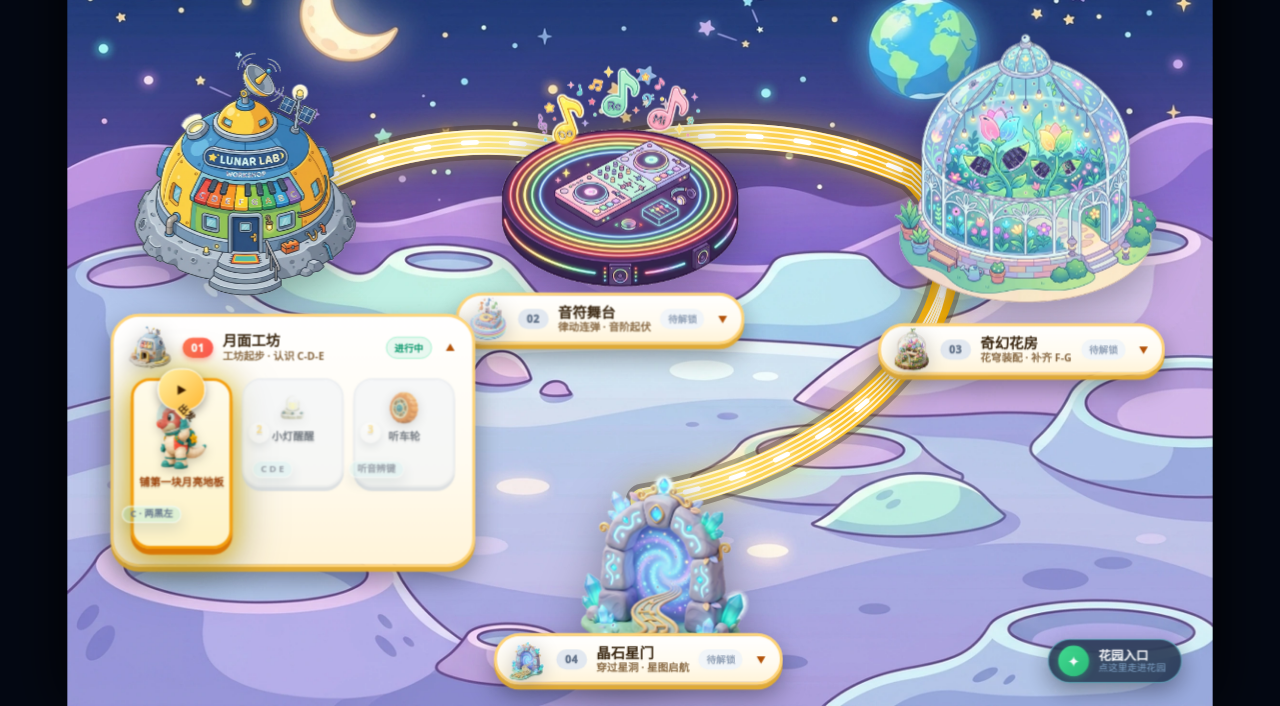
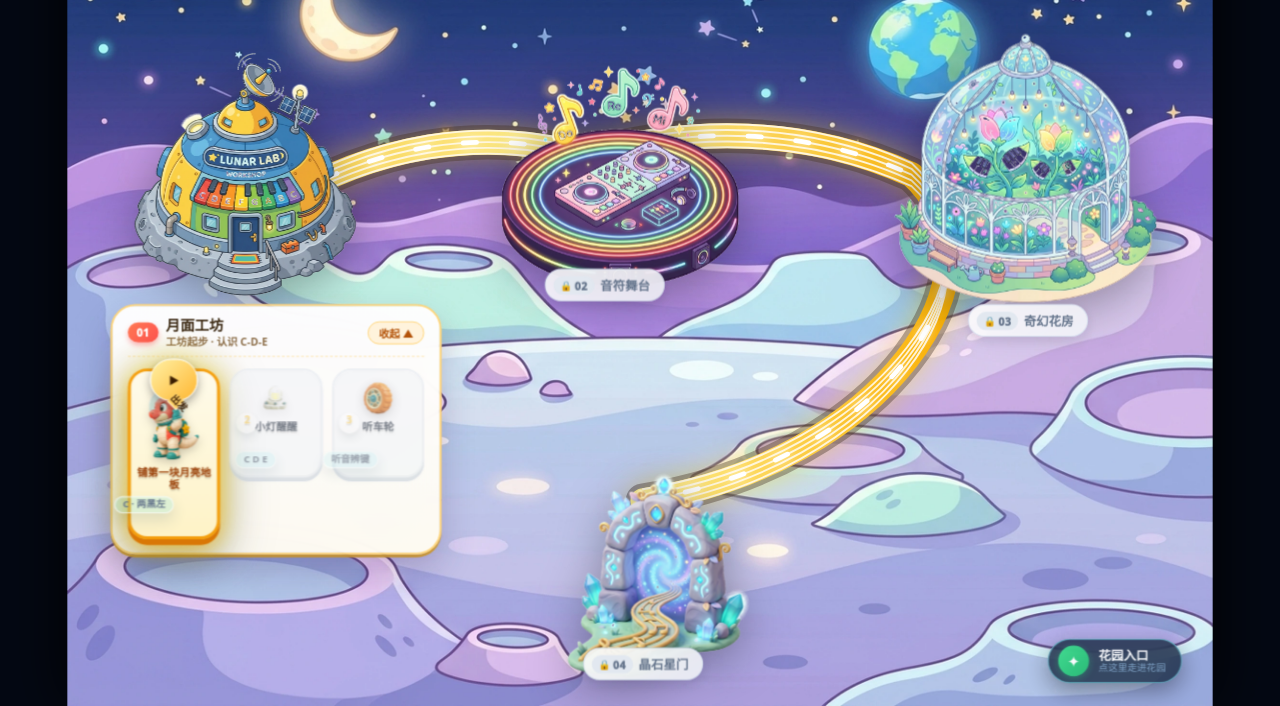
Before and after one commit to linglinghahaha/star-dino-piano, a website: page index.html in a window 1280 px wide. Shown: the part 94-800 px from the top of the page. Drawn offline with Linux system fonts and the light colour scheme.

Commit message:
refactor(ui): slim station pills, strip redundant icons/labels, and decouple horizontal layout to eliminate stacking

```diff
--- a/course-director.css
+++ b/course-director.css
@@ -1550,76 +1550,190 @@ html[data-motion="reduced"] .map-shell[data-course-director="true"] .garden-rest
 .phase-hub {
   position: absolute;
   z-index: 12;
-  transition: all 0.35s cubic-bezier(0.34, 1.56, 0.64, 1);
+  transition: all 0.32s cubic-bezier(0.34, 1.4, 0.64, 1);
   box-sizing: border-box;
-  background: linear-gradient(180deg, #ffffff 0%, #fffbf0 60%, #fff4d9 100%);
-  border: 3px solid #ffd57a;
-  border-radius: 999px;
-  box-shadow: 0 5px 0 #dfaa37, 0 12px 28px rgba(0, 0, 0, 0.38);
-  backdrop-filter: blur(14px);
-  padding: 6px 14px 6px 8px;
-}
-
-/* Station 1: Moon Base Workshop (Directly anchored below workshop steps) */
-.phase-hub-1 {
+}
+
+/* --- Collapsed State: Exquisite Compact Capsule Milestone (彻底去重、超薄精致) --- */
+.phase-hub:not(.drawer-open) {
+  padding: 4px 14px 4px 8px !important;
+  border-radius: 999px !important;
+  display: inline-flex !important;
+  align-items: center !important;
+  height: 34px !important;
+  background: linear-gradient(135deg, rgba(255, 255, 255, 0.95) 0%, rgba(255, 250, 240, 0.95) 100%) !important;
+  border: 1.5px solid rgba(255, 215, 120, 0.9) !important;
+  box-shadow: 0 4px 14px rgba(45, 18, 75, 0.15), 0 2px 0 #dfaa37 !important;
+  backdrop-filter: blur(12px) !important;
+  cursor: pointer !important;
+  white-space: nowrap !important;
+}
+
+.phase-hub-1:not(.drawer-open):hover,
+.phase-hub-3:not(.drawer-open):hover {
+  transform: translateY(-2px) scale(1.05) !important;
+  box-shadow: 0 6px 18px rgba(255, 190, 50, 0.4), 0 2px 0 #dfaa37 !important;
+  border-color: #ffb703 !important;
+}
+
+.phase-hub-2:not(.drawer-open):hover,
+.phase-hub-4:not(.drawer-open):hover {
+  transform: translate(-50%, calc(-50% - 2px)) scale(1.05) !important;
+  box-shadow: 0 6px 18px rgba(255, 190, 50, 0.4), 0 2px 0 #dfaa37 !important;
+  border-color: #ffb703 !important;
+}
+
+.phase-hub.locked:not(.drawer-open) {
+  background: linear-gradient(135deg, rgba(255, 255, 255, 0.88) 0%, rgba(243, 245, 250, 0.88) 100%) !important;
+  border: 1.5px solid rgba(215, 225, 240, 0.9) !important;
+  box-shadow: 0 4px 12px rgba(20, 10, 40, 0.1) !important;
+}
+
+.phase-hub:not(.drawer-open) .phase-hub-sub,
+.phase-hub:not(.drawer-open) .phase-collapse-chip,
+.phase-hub:not(.drawer-open) .phase-status-tag,
+.phase-hub:not(.drawer-open) .phase-hub-icon,
+.phase-hub:not(.drawer-open) .drawer-toggle-arrow {
+  display: none !important;
+}
+
+.phase-hub:not(.drawer-open) .phase-hub-header {
+  margin-bottom: 0 !important;
+  gap: 6px !important;
+}
+
+.phase-hub:not(.drawer-open) .phase-hub-title-group strong {
+  font-size: 13px !important;
+  font-weight: 900 !important;
+  color: #3b2812 !important;
+  line-height: 1 !important;
+}
+
+.phase-hub.locked:not(.drawer-open) .phase-hub-title-group strong {
+  color: #64748b !important;
+  font-weight: 850 !important;
+}
+
+.phase-hub:not(.drawer-open) .phase-hub-badge {
+  padding: 2px 7px !important;
+  font-size: 11px !important;
+}
+
+/* --- Open Drawer State: Tactile Candy Tray with Frosted Blur (展开即赏) --- */
+.phase-hub.drawer-open {
+  background: linear-gradient(180deg, rgba(255, 255, 255, 0.96) 0%, rgba(255, 252, 242, 0.96) 100%) !important;
+  border: 2px solid #ffd57a !important;
+  border-radius: 26px !important;
+  box-shadow: 0 16px 36px rgba(45, 18, 75, 0.22), 0 3px 0 #dfaa37 !important;
+  backdrop-filter: blur(20px) !important;
+  padding: 12px 16px 14px !important;
+}
+
+.phase-hub.drawer-open .phase-hub-header {
+  display: flex !important;
+  align-items: center !important;
+  gap: 8px !important;
+  margin-bottom: 12px !important;
+  padding-bottom: 8px !important;
+  border-bottom: 1px dashed rgba(255, 205, 100, 0.5) !important;
+  width: 100% !important;
+}
+
+.phase-hub.drawer-open .phase-hub-sub {
+  display: block !important;
+  font-size: 11px !important;
+  font-weight: 750 !important;
+  color: #8c6d48 !important;
+  margin-top: 1px !important;
+}
+
+.phase-collapse-chip {
+  display: inline-flex !important;
+  align-items: center !important;
+  margin-left: auto !important;
+  background: #fff3dc !important;
+  border: 1px solid #ffd57a !important;
+  color: #b45309 !important;
+  font-size: 11px !important;
+  font-weight: 850 !important;
+  padding: 3px 10px !important;
+  border-radius: 999px !important;
+  transition: all 0.2s ease !important;
+}
+
+.phase-hub-header:hover .phase-collapse-chip {
+  background: #ffb703 !important;
+  color: #2b1700 !important;
+  transform: scale(1.05) !important;
+}
+
+.lock-glyph {
+  font-size: 10px !important;
+  margin-right: 2px !important;
+  display: inline-block !important;
+}
+
+/* Individual Station Coordinates & Layout (彻底消灭重叠与横向碰撞) */
+/* Station 1: Moon Base Workshop */
+.phase-hub-1:not(.drawer-open) {
+  left: 135px !important;
+  top: 415px !important;
+  transform: none !important;
+  z-index: 16 !important;
+}
+.phase-hub-1.drawer-open {
   left: 45px !important;
-  top: 425px !important;
+  top: 415px !important;
   transform: none !important;
-  width: auto !important;
+  width: 345px !important;
   z-index: 16 !important;
 }
-.phase-hub-1.drawer-open {
-  width: 380px !important;
-  max-width: 390px !important;
-  border-radius: 30px !important;
-  padding: 14px 18px 16px !important;
-}
-
-/* Station 2: Central Music Turntable (Directly anchored below DJ platform) */
-.phase-hub-2 {
-  left: 555px !important;
-  top: 430px !important;
+
+/* Station 2: Central Music Turntable */
+.phase-hub-2:not(.drawer-open) {
+  left: 560px !important;
+  top: 395px !important;
   transform: translate(-50%, -50%) !important;
-  width: auto !important;
   z-index: 15 !important;
 }
 .phase-hub-2.drawer-open {
-  top: 475px !important;
-  width: 440px !important;
-  border-radius: 30px !important;
-  padding: 14px 18px 16px !important;
-}
-
-/* Station 3: Greenhouse Dome (Directly anchored below conservatory) */
-.phase-hub-3 {
-  right: 50px !important;
+  left: 560px !important;
+  top: 465px !important;
+  transform: translate(-50%, -50%) !important;
+  width: 410px !important;
+  z-index: 15 !important;
+}
+
+/* Station 3: Greenhouse Dome */
+.phase-hub-3:not(.drawer-open) {
+  right: 130px !important;
   left: auto !important;
-  top: 435px !important;
+  top: 415px !important;
   transform: none !important;
-  width: auto !important;
   z-index: 14 !important;
 }
 .phase-hub-3.drawer-open {
-  width: 440px !important;
-  border-radius: 30px !important;
-  padding: 14px 18px 16px !important;
-}
-
-/* Station 4: Crystal Arch Portal (Directly anchored below crystal arch portal) */
-.phase-hub-4 {
-  left: 595px !important;
-  top: 785px !important;
+  right: 45px !important;
+  left: auto !important;
+  top: 415px !important;
+  transform: none !important;
+  width: 410px !important;
+  z-index: 14 !important;
+}
+
+/* Station 4: Crystal Arch Portal */
+.phase-hub-4:not(.drawer-open) {
+  left: 600px !important;
+  top: 790px !important;
   transform: translate(-50%, -50%) !important;
-  width: auto !important;
   z-index: 13 !important;
 }
 .phase-hub-4.drawer-open {
-  left: 320px !important;
-  top: 710px !important;
+  left: 310px !important;
+  top: 700px !important;
   transform: translate(-50%, -50%) !important;
-  width: 330px !important;
-  border-radius: 30px !important;
-  padding: 14px 18px 16px !important;
+  width: 300px !important;
+  z-index: 13 !important;
 }
 
 /* Compact Capsule Garden Entrance Marker */
@@ -1702,27 +1816,6 @@ html[data-motion="reduced"] .map-shell[data-course-director="true"] .garden-rest
   outline: none !important;
 }
 
-.phase-hub.drawer-open .phase-hub-header {
-  margin-bottom: 14px !important;
-}
-
-/* 3D Vignette Illustration for Each Station (Pure Transparent Background) */
-.phase-hub-icon {
-  width: 44px !important;
-  height: 44px !important;
-  border-radius: 0 !important;
-  background: transparent !important;
-  object-fit: contain !important;
-  filter: drop-shadow(0 4px 10px rgba(0, 0, 0, 0.22)) drop-shadow(0 1px 3px rgba(255, 255, 255, 0.6)) !important;
-  flex-shrink: 0 !important;
-  margin: -4px 2px -4px -2px !important;
-  transition: transform 0.3s cubic-bezier(0.34, 1.56, 0.64, 1) !important;
-}
-
-.phase-hub-header:hover .phase-hub-icon {
-  transform: scale(1.15) rotate(-5deg) !important;
-}
-
 .phase-hub-badge {
   display: inline-flex !important;
   align-items: center !important;
@@ -1764,39 +1857,6 @@ html[data-motion="reduced"] .map-shell[data-course-director="true"] .garden-rest
   font-weight: 700 !important;
   color: #8c6d48 !important;
   line-height: 1.15 !important;
-}
-
-.phase-status-tag {
-  display: inline-flex !important;
-  align-items: center !important;
-  padding: 3px 8px !important;
-  border-radius: 999px !important;
-  font-size: 10px !important;
-  font-weight: 850 !important;
-  margin-left: auto !important;
-}
-
-.phase-status-tag.current {
-  background: #e8f8f0 !important;
-  color: #059669 !important;
-  border: 1.5px solid #a7f3d0 !important;
-}
-
-.phase-status-tag.locked {
-  background: #f1f5f9 !important;
-  color: #94a3b8 !important;
-}
-
-/* Arrow indicator */
-.drawer-toggle-arrow {
-  font-size: 10px !important;
-  color: #b45309 !important;
-  margin-left: 4px !important;
-  transition: transform 0.3s cubic-bezier(0.34, 1.56, 0.64, 1) !important;
-}
-
-.phase-hub.drawer-open .drawer-toggle-arrow {
-  transform: rotate(180deg) !important;
 }
 
 /* --- Collapsible Drawer State --- */
--- a/index.html
+++ b/index.html
@@ -26,7 +26,7 @@
   <link rel="stylesheet" href="roof-blueprint-overrides.css?v=overhaul-340c">
   <link rel="stylesheet" href="chapter3-visible.css?v=overhaul-343a-p1">
   <link rel="stylesheet" href="chapter4-slice.css?v=overhaul-366a-c4-settlement-lp04-continuity-correction">
-  <link rel="stylesheet" href="course-director.css?v=vector-perfect-clean-v7">
+  <link rel="stylesheet" href="course-director.css?v=decoupled-minimal-pills-v8">
   <link rel="stylesheet" href="parent-experience.css?v=overhaul-365b-parental-challenge-pointer-cancel-correction">
   <link rel="stylesheet" href="child-feedback-intensity.css?v=overhaul-369e-ipad-settlement-compactness-correction">
   <link rel="stylesheet" href="m01-m03-companion-feedback.css?v=overhaul-365b-parental-challenge-pointer-cancel-correction">
@@ -288,16 +288,15 @@
       </div>
 
       <!-- 第 4 层：4 大建造阶段抽屉与信息面板 (Phase Hubs Layer) -->
+      <!-- 第 4 层：4 大建造阶段抽屉与信息面板 (Phase Hubs Layer) -->
       <div class="phase-hub phase-hub-1 active drawer-open" data-phase="1">
         <header class="phase-hub-header" role="button" aria-expanded="true" tabindex="0" title="点击展开/收起 月面工坊">
-          <img class="phase-hub-icon" src="assets/runtime/vignette-phase-1.webp" alt="工坊">
           <span class="phase-hub-badge">01</span>
           <div class="phase-hub-title-group">
             <strong>月面工坊</strong>
-            <small>工坊起步 · 认识 C-D-E</small>
+            <small class="phase-hub-sub">工坊起步 · 认识 C-D-E</small>
           </div>
-          <span class="phase-status-tag current">进行中</span>
-          <span class="drawer-toggle-arrow">▼</span>
+          <span class="phase-collapse-chip">收起 ▲</span>
         </header>
         <div class="phase-nodes-list">
           <button class="map-node node-1" type="button" data-level="M01">
@@ -320,14 +319,12 @@
 
       <div class="phase-hub phase-hub-2 locked" data-phase="2">
         <header class="phase-hub-header" role="button" aria-expanded="false" tabindex="0" title="点击展开/收起 音符舞台">
-          <img class="phase-hub-icon" src="assets/runtime/vignette-phase-2.webp" alt="舞台">
-          <span class="phase-hub-badge">02</span>
+          <span class="phase-hub-badge"><span class="lock-glyph">🔒</span>02</span>
           <div class="phase-hub-title-group">
             <strong>音符舞台</strong>
-            <small>律动连弹 · 音阶起伏</small>
+            <small class="phase-hub-sub">律动连弹 · 音阶起伏</small>
           </div>
-          <span class="phase-status-tag locked">待解锁</span>
-          <span class="drawer-toggle-arrow">▼</span>
+          <span class="phase-collapse-chip">收起 ▲</span>
         </header>
         <div class="phase-nodes-list">
           <button class="map-node node-4" type="button" data-level="M04">
@@ -359,14 +356,12 @@
 
       <div class="phase-hub phase-hub-3 locked" data-phase="3">
         <header class="phase-hub-header" role="button" aria-expanded="false" tabindex="0" title="点击展开/收起 奇幻花房">
-          <img class="phase-hub-icon" src="assets/runtime/vignette-phase-3.webp" alt="花房">
-          <span class="phase-hub-badge">03</span>
+          <span class="phase-hub-badge"><span class="lock-glyph">🔒</span>03</span>
           <div class="phase-hub-title-group">
             <strong>奇幻花房</strong>
-            <small>花穹装配 · 补齐 F-G</small>
+            <small class="phase-hub-sub">花穹装配 · 补齐 F-G</small>
           </div>
-          <span class="phase-status-tag locked">待解锁</span>
-          <span class="drawer-toggle-arrow">▼</span>
+          <span class="phase-collapse-chip">收起 ▲</span>
         </header>
         <div class="phase-nodes-list">
           <button class="map-node node-8" type="button" data-level="M08">
@@ -398,14 +393,12 @@
 
       <div class="phase-hub phase-hub-4 locked" data-phase="4">
         <header class="phase-hub-header" role="button" aria-expanded="false" tabindex="0" title="点击展开/收起 晶石星门">
-          <img class="phase-hub-icon" src="assets/runtime/vignette-phase-4.webp" alt="星门">
-          <span class="phase-hub-badge">04</span>
+          <span class="phase-hub-badge"><span class="lock-glyph">🔒</span>04</span>
           <div class="phase-hub-title-group">
             <strong>晶石星门</strong>
-            <small>穿过星洞 · 星图启航</small>
+            <small class="phase-hub-sub">穿过星洞 · 星图启航</small>
           </div>
-          <span class="phase-status-tag locked">待解锁</span>
-          <span class="drawer-toggle-arrow">▼</span>
+          <span class="phase-collapse-chip">收起 ▲</span>
         </header>
         <div class="phase-nodes-list">
           <button class="map-node node-12" type="button" data-level="FG04">
```
Also changed, not shown: .ai_memory/2_active_task.md, .ai_memory/3_work_log.md.
